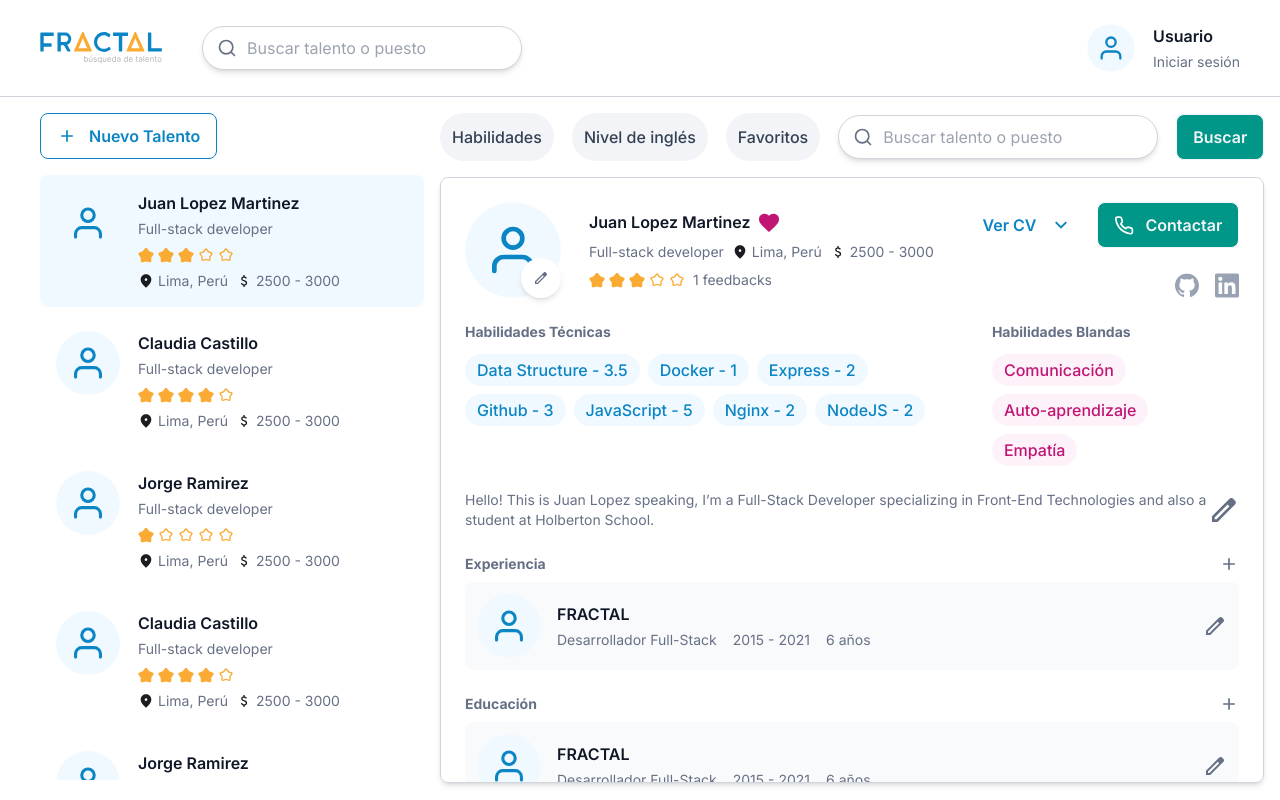
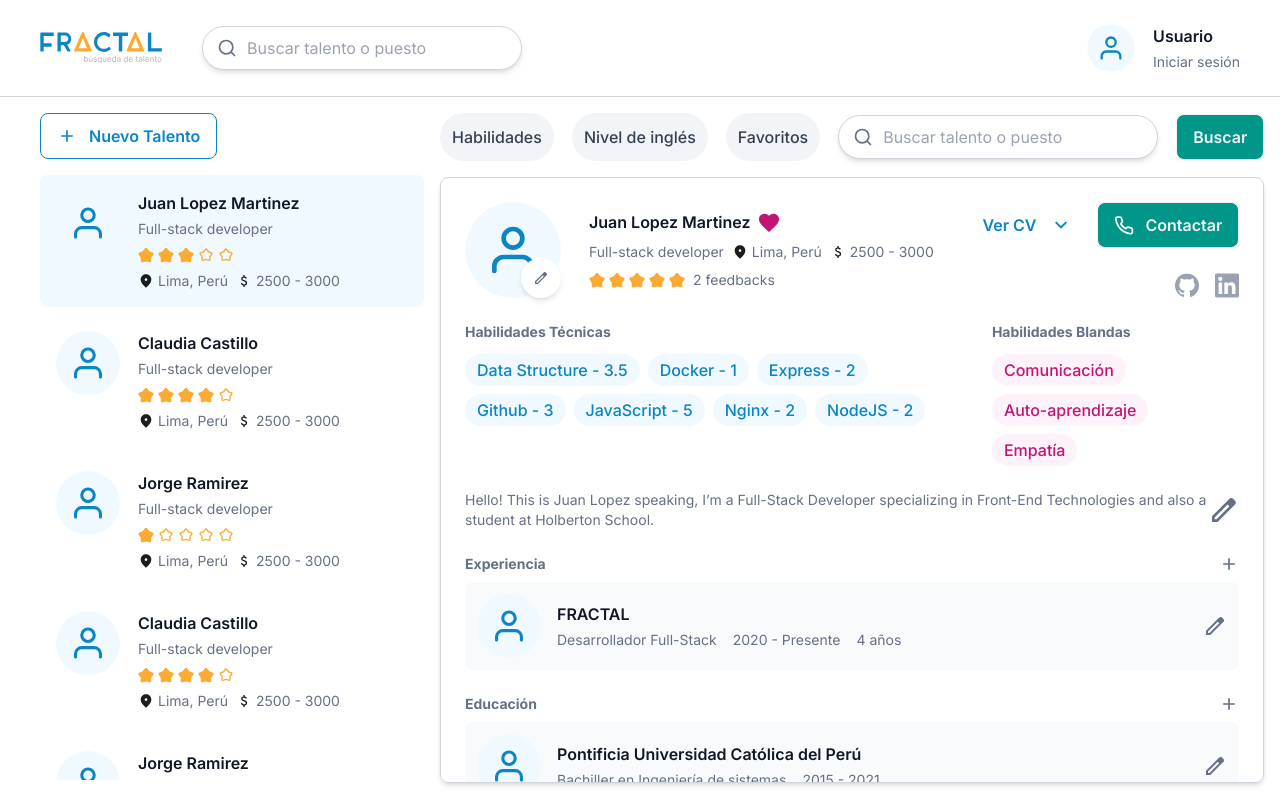
Before and after one commit to JPFractal/escuelita-rn-front, a Next.js app: page / in a window 1280 px wide. Built offline with nearby package versions, Linux system fonts and the light colour scheme.

Commit message:
add dinamic organization

```diff
--- a/src/_temp_data/talent.tsx
+++ b/src/_temp_data/talent.tsx
@@ -49,6 +49,51 @@ const talent = {
       },
       score: 3,
     },
+    {
+      id: 1,
+      comment: "Ayudó siempre al equipo, es muy talentoso.",
+      author: {
+        id: 1,
+        name: "Manuel Ramirez",
+        role: "Tech Lead",
+      },
+      score: 3,
+    },
+  ],
+  experiences: [
+    {
+      id: 1,
+      type: "work",
+      organization: {
+        id: 1,
+        name: "FRACTAL",
+      },
+      position: "Desarrollador Full-Stack",
+      startDate: new Date(2020, 5, 6),
+      endDate: null,
+    },
+    {
+      id: 2,
+      type: "school",
+      organization: {
+        id: 2,
+        name: "Pontificia Universidad Católica del Perú",
+      },
+      position: "Bachiller en Ingeniería de sistemas",
+      startDate: new Date(2015, 5, 6),
+      endDate: new Date(2021, 5, 6),
+    },
+    {
+      id: 3,
+      type: "school",
+      organization: {
+        id: 3,
+        name: "Cibertec",
+      },
+      position: "Diplomado en Análisis de Datos",
+      startDate: new Date(2015, 5, 6),
+      endDate: new Date(2021, 5, 6),
+    },
   ],
 };
 
--- a/src/components/Header/index.tsx
+++ b/src/components/Header/index.tsx
@@ -1,7 +1,6 @@
 import Image from "next/image";
 import FractalLogo from "@/assets/svg/img/fractal-logo.svg";
 import InputSearch from "../InputSearch";
-import colors from "@/theme/colors";
 import UserMenu from "../UserMenu";
 
 export default function Header() {
--- a/src/components/common/Button/index.tsx
+++ b/src/components/common/Button/index.tsx
@@ -10,6 +10,7 @@ export interface ButtonProps {
   iconSize?: "md" | "xs" | "lg";
   startIcon?: string;
   endIcon?: string;
+  className?: string;
 }
 
 export default function Button({
@@ -19,9 +20,11 @@ export default function Button({
   startIcon,
   endIcon,
   iconSize = "md",
+  className = "",
 }: ButtonProps) {
   let styles =
-    "flex rounded-lg px-4 py-[10px] items-center capitalize font-semibold";
+    className +
+    " flex rounded-lg px-4 py-[10px] items-center capitalize font-semibold";
 
   if (variant === "outlined")
     styles += ` border ${colors[color].border} ${colors[color].text}`;
--- /dev/null
+++ b/src/mainComponents/Cards/FeedbackCard/index.tsx
@@ -0,0 +1,19 @@
+import RatingStars from "@/components/RatingStars";
+import Avatar from "@/components/common/Avatar";
+import Typography from "@/components/common/Typography";
+import Feedback from "@/types/Feedback";
+
+export default function FeedbackCard({ feedback }: { feedback: Feedback }) {
+  return (
+    <div className="p-3 rounded-lg w-full flex gap-4 items-center">
+      <Avatar size="md" src={feedback.author.photo} />
+      <div className="flex flex-col gap-1 ">
+        <div className="flex justify-between w-60">
+          <Typography variant="text">{feedback.author.name}</Typography>
+          <RatingStars rating={feedback.score} />
+        </div>
+        <Typography>{feedback.comment}</Typography>
+      </div>
+    </div>
+  );
+}
--- a/src/mainComponents/Cards/OrganizationCard/index.tsx
+++ b/src/mainComponents/Cards/OrganizationCard/index.tsx
@@ -1,17 +1,36 @@
 import Avatar from "@/components/common/Avatar";
 import EditIcon from "@/components/common/Icon/icons/edit";
 import Typography from "@/components/common/Typography";
+import Experience from "@/types/Experience";
 
-export default function OrganizationCard() {
+export default function OrganizationCard({
+  experience,
+}: {
+  experience: Experience;
+}) {
+  const startDate = experience.startDate.getFullYear();
+  const endDate = experience.endDate
+    ? experience.endDate.getFullYear()
+    : "Presente";
+
   return (
     <div className="p-3 rounded-lg w-full flex gap-4 items-center relative bg-gray-50">
-      <Avatar size="md" />
+      <Avatar size="md" src={experience.organization.photo} />
       <div className="flex flex-col gap-1">
-        <Typography variant="text">FRACTAL</Typography>
+        <Typography variant="text">{experience.organization.name}</Typography>
         <div className="flex gap-4">
-          <Typography variant="support">Desarrollador Full-Stack</Typography>
-          <Typography variant="support">2015 - 2021</Typography>
-          <Typography variant="support">6 años</Typography>
+          <Typography variant="support">{experience.position}</Typography>
+          <Typography variant="support">
+            {startDate} - {endDate}
+          </Typography>
+          {experience.type === "work" && (
+            <Typography variant="support">
+              {endDate === "Presente"
+                ? new Date().getFullYear() - startDate
+                : endDate - startDate}{" "}
+              años
+            </Typography>
+          )}
         </div>
       </div>
       <EditIcon size="lg" className="absolute bottom-50 right-3" />
--- a/src/mainComponents/TalentProfile/index.tsx
+++ b/src/mainComponents/TalentProfile/index.tsx
@@ -4,20 +4,28 @@ import TalentProfileSkills from "./sections/skills";
 import Typography from "@/components/common/Typography";
 import TalentProfileDescription from "./sections/description";
 import TalentProfileOrganizations from "./sections/organizations";
+import TalentProfileFeedback from "./sections/feedback";
 
 export default function TalentProfile({ idTalent }: { idTalent: number }) {
   const { talent } = useTalent(idTalent);
 
   return (
     <article
-      className="grid grid-cols-12 w-full gap-6 overflow-y-auto"
+      className="grid grid-cols-12 w-full gap-6 overflow-y-auto pb-4"
       style={{ maxHeight: "calc(100vh - 220px)" }}
     >
       <TalentProfileGeneralInfo talent={talent} />
       <TalentProfileSkills talent={talent} />
       <TalentProfileDescription talent={talent} />
-      <TalentProfileOrganizations title="Experiencia" talent={talent} />
-      <TalentProfileOrganizations title="Educación" talent={talent} />
+      <TalentProfileOrganizations
+        title="Experiencia"
+        items={talent.experiences.filter((exp) => exp.type === "work")}
+      />
+      <TalentProfileOrganizations
+        title="Educación"
+        items={talent.experiences.filter((exp) => exp.type === "school")}
+      />
+      <TalentProfileFeedback items={talent.feedbacks} />
     </article>
   );
 }
--- /dev/null
+++ b/src/mainComponents/TalentProfile/sections/feedback.tsx
@@ -0,0 +1,27 @@
+import Typography from "@/components/common/Typography";
+import Feedback from "@/types/Feedback";
+import FeedbackCard from "@/mainComponents/Cards/FeedbackCard";
+
+import Button from "@/components/common/Button";
+import AddIcon from "@/assets/svg/icons/add.svg";
+
+export default function TalentProfileFeedback({
+  items,
+}: {
+  items: Array<Feedback>;
+}) {
+  return (
+    <section className="col-span-12 flex flex-col gap-2">
+      <div className="relative">
+        <Typography variant="support" className="font-bold">
+          Feedbacks
+        </Typography>
+      </div>
+      {items.map((item) => (
+        <FeedbackCard key={item.id} feedback={item} />
+      ))}
+
+      <Button startIcon={AddIcon} variant="text" color="gray" className="font-normal">Dar nuevo feedback</Button>
+    </section>
+  );
+}
--- a/src/mainComponents/TalentProfile/sections/organizations.tsx
+++ b/src/mainComponents/TalentProfile/sections/organizations.tsx
@@ -3,13 +3,14 @@ import Typography from "@/components/common/Typography";
 import Badge from "@/components/common/Badge";
 import OrganizationCard from "@/mainComponents/Cards/OrganizationCard";
 import AddIcon from "@/components/common/Icon/icons/add";
+import Experience from "@/types/Experience";
 
 export default function TalentProfileOrganizations({
   title = "",
-  talent,
+  items = [],
 }: {
   title?: string;
-  talent: TalentFull;
+  items: Array<Experience>;
 }) {
   return (
     <section className="col-span-12 flex flex-col gap-2">
@@ -19,9 +20,9 @@ export default function TalentProfileOrganizations({
         </Typography>
         <AddIcon className="absolute bottom-1/2 translate-y-1/2 right-0" />
       </div>
-      <div className="flex">
-        <OrganizationCard />
-      </div>
+      {items.map((item) => (
+        <OrganizationCard key={item.id} experience={item} />
+      ))}
     </section>
   );
 }
--- /dev/null
+++ b/src/types/Experience.ts
@@ -0,0 +1,10 @@
+import Organization from "./Organization";
+
+export default interface Experience {
+  id: string | number;
+  type: string;
+  organization: Organization;
+  position: string;
+  startDate: Date;
+  endDate: Date | null;
+}
--- /dev/null
+++ b/src/types/Organization.ts
@@ -0,0 +1,5 @@
+export default interface Organization {
+  id: string | number;
+  name: string;
+  photo?: string;
+}
--- a/src/types/Talent.ts
+++ b/src/types/Talent.ts
@@ -1,3 +1,4 @@
+import Experience from "./Experience";
 import Feedback from "./Feedback";
 import Skill from "./Skill";
 
@@ -18,4 +19,5 @@ export interface TalentFull extends Talent {
   techSkills: Array<Skill>;
   softSkills: Array<string>;
   feedbacks: Array<Feedback>;
+  experiences: Array<Experience>;
 }
```
